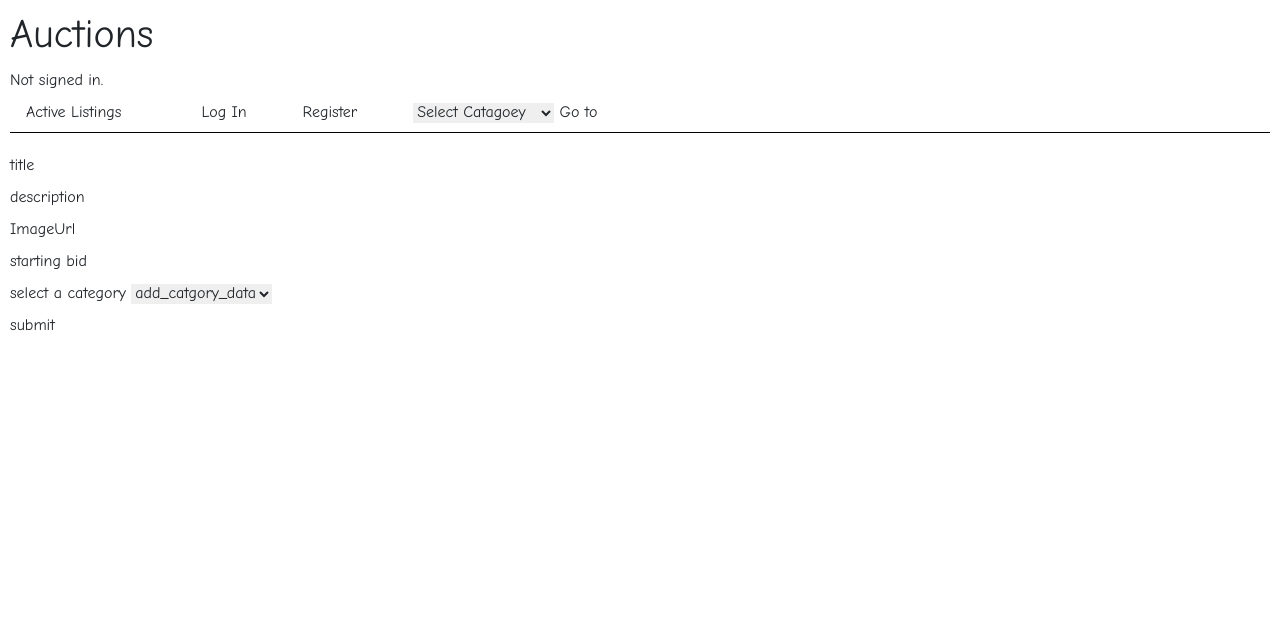
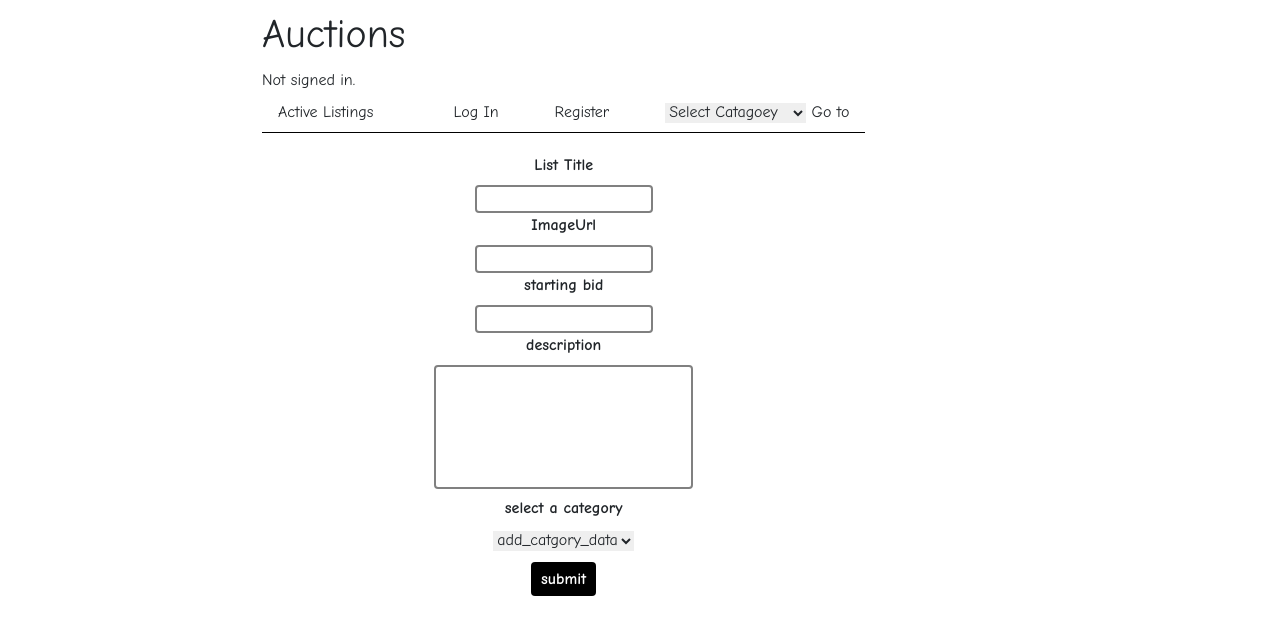
Before and after one commit to ahmedjs78/cs50w-commerce, a Django app: page /creat_new_list in a window 1280 px wide. Shown: the top 635 px of the page. Run offline with Django 3.2, Linux system fonts and the light colour scheme; data comes from the database, SQL or seed files in the repository; both versions use the stored data as it was after the commit; some libraries are stand-ins or nearby versions.

Commit message:
styling not don yet

```diff
--- a/auctions/templates/auctions/creatnewlist.html
+++ b/auctions/templates/auctions/creatnewlist.html
@@ -3,34 +3,37 @@
 {% block body %}
     <form action="{% url 'creatnewlist' %}" method="post">
         {% csrf_token %}
+        <div class="text-center">
+
             <ul class="list-none">
                 <li>
                     <div class="">
-                    <label for="title">title</label>
-                    <input type="text" name="title" id="title" required>
+                        <label class="block font-[700]" for="title">List Title</label>
+                        <input class="border-[2px] border-[gray] rounded" type="text" name="title" id="title" required>
+                    </div>
+                </li>
+
+                <li>
+                    <div class="">
+                        <label class="block font-[700]" for="ImageUrl">ImageUrl</label>
+                        <input class="border-[2px] border-[gray] rounded" type="text" name="ImageUrl" id="ImageUrl" required>
                     </div>
                 </li>
                 <li>
                     <div class="">
-                    <label for="description">description</label>
-                    <input type="text" name="description" id="description" required>
+                        <label class="block font-[700]" for="starting bid">starting bid</label>
+                        <input class="border-[2px] border-[gray] rounded" type="number" name="starting_bid" id="starting_bid" required>
                     </div>
                 </li>
                 <li>
                     <div class="">
-                    <label for="ImageUrl">ImageUrl</label>
-                    <input type="text" name="ImageUrl" id="ImageUrl" required>
+                        <label class="block font-[700]" for="description">description</label>
+                        <textarea class="border-[2px] border-[gray] rounded resize-none" name="description" id="description" cols="30" rows="5"></textarea>
                     </div>
                 </li>
                 <li>
                     <div class="">
-                    <label for="starting bid">starting bid</label>
-                    <input type="number" name="starting_bid" id="starting_bid" required>
-                </div>
-            </li>
-            <li>
-                <div class="">
-                    <label for="category"> select a category</label>
+                        <label class="block font-[700]" for="category"> select a category</label>
                         <select  id="category" name="category">
                             {% for catg in all_catagoreys %}
                             <option value="{{catg.catogory_name}}">
@@ -41,6 +44,7 @@
                     </div>
                 </li>
             </ul>
-        <button type="submit">submit</button>
+            <button class=" mt-[10px] bg-[#000] text-[white] px-[10px] py-[5px] font-[700] rounded" type="submit">submit</button>
+        </div>
         </form>
         {% endblock %}
--- a/auctions/templates/auctions/index.html
+++ b/auctions/templates/auctions/index.html
@@ -2,8 +2,6 @@
 
 {% block body %}
     <h2>Active Listings</h2>
-
-    TODO
     <div class="main " style="gap:10px;">
         <div class="open_auctions flex gap-[30px]">
           {% for list in all_active_lists %}
@@ -21,8 +19,9 @@
         ">
 
           <h1>
-            Closed lists
+            Closed Listings
           </h1>
+          <div class="flex flex-row gap-[25px]">
             {% for closed in all_closed_lists %}
             <div class="card" style="width: 18rem;">
               <img src="{{closed.list_image}}" class="card-img-top" alt="...">
@@ -35,4 +34,5 @@
             {% endfor %}
           </div>
         </div>
+    </div>
 {% endblock %}
--- a/auctions/templates/auctions/layout.html
+++ b/auctions/templates/auctions/layout.html
@@ -14,6 +14,12 @@
 
     </head>
     <body class="font-['Comic Neue']">
+        <div class="flex flex-row">
+
+            <div class="w-[20%] bg-[#000] h-[100%]">
+
+            </div>
+            <div>
             <h1 class="text-[40px] mb-[10px]">Auctions</h1>
             <div>
                 {% if user.is_authenticated %}
@@ -58,9 +64,14 @@
                 </li>
             </ul>
 
+            <div class=""></div>
 
             <div class="w-[100%] h-[1px] mb-[20px] bg-black"></div>
             {% block body %}
             {% endblock %}
+
+            </div>
+            <div class="w-[20%] bg-[#000] h-[100%]"></div>
+        </div>
         </body>
         </html>
--- a/auctions/templates/auctions/login.html
+++ b/auctions/templates/auctions/login.html
@@ -16,9 +16,9 @@
         <div class="form-group">
             <input class="form-control" type="password" name="password" placeholder="Password">
         </div>
-        <input class="btn btn-primary" type="submit" value="Login">
+        <input class=" bg-[#000] text-[white] px-[10px] py-[5px] font-[700] rounded" type="submit" value="Login">
     </form>
 
-    Don't have an account? <a href="{% url 'register' %}">Register here.</a>
+    Don't have an account? <a class="mt-[10px] bg-[#000] text-[white] px-[10px] py-[5px] font-[700] rounded" href="{% url 'register' %}">Register here.</a>
 
 {% endblock %}
--- a/auctions/templates/auctions/register.html
+++ b/auctions/templates/auctions/register.html
@@ -22,9 +22,9 @@
         <div class="form-group">
             <input class="form-control" type="password" name="confirmation" placeholder="Confirm Password">
         </div>
-        <input class="btn btn-primary" type="submit" value="Register">
+        <input class="mt-[10px] bg-[#000] text-[white] px-[10px] py-[5px] font-[700] rounded" type="submit" value="Register">
     </form>
 
-    Already have an account? <a href="{% url 'login' %}">Log In here.</a>
+    Already have an account? <a class=" bg-[#000] text-[white] px-[10px] py-[5px] font-[700] rounded" href="{% url 'login' %}">Log In here.</a>
 
 {% endblock %}
```
Also changed, not shown: auctions/templates/auctions/watch_list.html (+9 -7 lines), db.sqlite3. Lines whose indentation alone changed are shown as unchanged.
